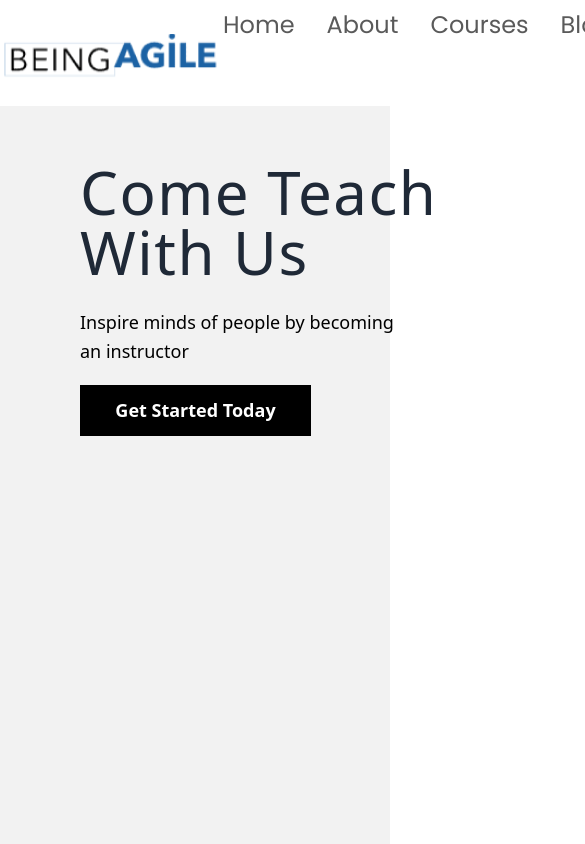
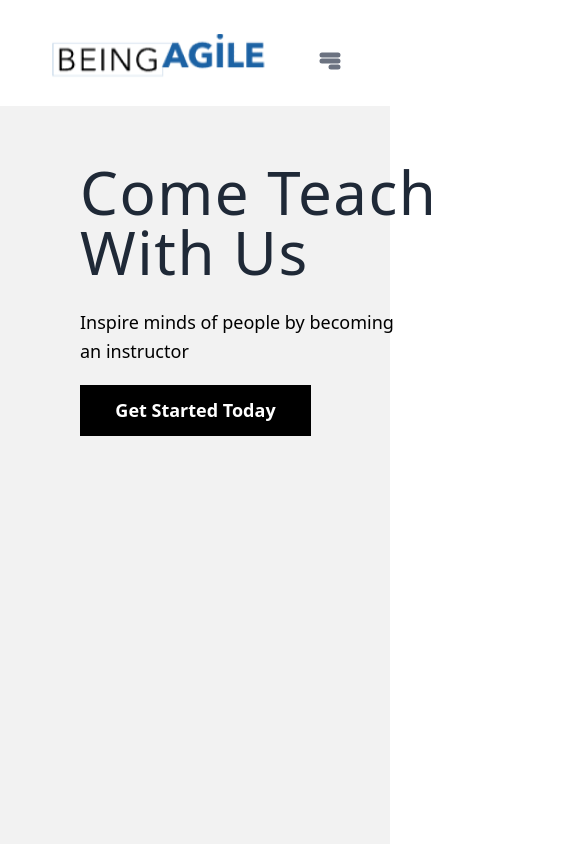
Before and after one commit to prakharjuit/being-agile, a React (Vite) app in the folder frontend/: page /teach in a window 390 px wide. Shown: the top 844 px of the page, 585 px wide, since content can reach past the window. Built offline with nearby package versions, Linux system fonts and the light colour scheme.

Commit message:
navbar dropdown

```diff
--- a/frontend/package.json
+++ b/frontend/package.json
@@ -10,7 +10,9 @@
     "preview": "vite preview"
   },
   "dependencies": {
+    "bootstrap": "^5.3.3",
     "react": "^18.2.0",
+    "react-bootstrap": "^2.10.2",
     "react-dom": "^18.2.0",
     "react-router-dom": "^6.22.3"
   },
--- a/frontend/src/components/Navbar/Navbar.jsx
+++ b/frontend/src/components/Navbar/Navbar.jsx
@@ -1,26 +1,150 @@
-import React from 'react'
-import logo from '../../pictures/logo.png'
-import './Navbar.css';
+import React, { useState } from "react";
+import logo from "../../pictures/logo.png";
+import "./Navbar.css";
+import Dropdown from 'react-bootstrap/Dropdown';
 
 const Navbar = () => {
+  const [showMenu, setShowMenu] = useState(false);
+
+  const toggleMenu = () => {
+    setShowMenu(!showMenu);
+  };
+
   return (
     <>
-    <nav className='justify-evenly flex'>
-      <img src={logo} className='hover:cursor-pointer'/>
-      <ul>
+      <nav className="justify-evenly flex">
+        <img src={logo} className="hover:cursor-pointer" />
 
-            <li className=''><a href="/">Home</a></li>
-            <li className=''><a href="about">About</a></li>
-            <li className=''><a href="courses">Courses</a></li>
-            <li className=''><a href="#blogs">Blogs</a></li>
-            <li className='pr-20'><a href="teach">Teach With Us</a></li>
-        <li className='bg-black hover:bg-slate-900 py-1 px-3 rounded'><a className='text-white text-sm' href="#contact">Contact Us</a></li>
-      </ul>
+        {/* Desktop Menu */}
+        <ul className={`hidden lg:flex ${showMenu ? 'hidden' : ''}`}>
+          <li className="">
+            <a href="/">Home</a>
+          </li>
+          <li className="">
+            <a href="about">About</a>
+          </li>
+          <li className="">
+            <a href="courses">Courses</a>
+          </li>
+          <li className="">
+            <a href="#blogs">Blogs</a>
+          </li>
+          <li className="pr-20 min-w-5">
+            <a href="teach">Teach With Us</a>
+          </li>
+          <li className="bg-black hover:bg-slate-900 py-1 px-3 rounded">
+            <a className="text-white text-sm" href="#contact">
+              Contact Us
+            </a>
+          </li>
+        </ul>
 
-    </nav>
+        {/* Mobile Menu Button */}
+        <button className="lg:hidden" onClick={toggleMenu}>
+          <svg
+            className="w-6 h-6 text-gray-500 hover:text-gray-700"
+            fill="none"
+            stroke="currentColor"
+            viewBox="0 0 24 24"
+            xmlns="http://www.w3.org/2000/svg"
+          >
+            {showMenu ? (
+              <path
+                strokeLinecap="round"
+                strokeLinejoin="round"
+                strokeWidth="5"
+                d="M6 18L18 6M6 6l12 12"
+              />
+            ) : (
+              <path
+                strokeLinecap="round"
+                strokeLinejoin="round"
+                strokeWidth="5"
+                d="M4 6h16M4 12h16m-7 6h7"
+              />
+            )}
+          </svg>
+        </button>
+
+        {/* Mobile Menu */}
+        <ul className={` lg:hidden ${showMenu ? 'block' : 'hidden'} mt-96 delay-75 duration-100 bg-slate-50 z-10 rounded-lg p-4 transition-all  flex flex-col`}>
+        <img src={logo} className="hover:cursor-pointer" />
+          <li className="">
+            <a href="/">Home</a>
+          </li>
+          <li className="">
+            <a href="about">About</a>
+          </li>
+          <li className="">
+            <a href="courses">Courses</a>
+          </li>
+          <li className="">
+            <a href="#blogs">Blogs</a>
+          </li>
+          <li className="pr-20">
+            <a href="teach">Teach With Us</a>
+          </li>
+          <li className="bg-black hover:bg-slate-900 py-1 px-3 rounded">
+            <a className="text-white text-sm" href="#contact">
+              Contact Us
+            </a>
+          </li>
+        </ul>
+      </nav>
     </>
+  );
+};
 
-  )
-}
+export default Navbar;
 
-export default Navbar
+
+
+
+// import React from "react";
+// import logo from "../../pictures/logo.png";
+// import "./Navbar.css";
+
+// const Navbar = () => {
+//   return (
+//     <>
+//       <nav className="justify-evenly flex">
+//         <img src={logo} className="hover:cursor-pointer" />
+//         <ul>
+//           <li className="">
+//             <a href="/">Home</a>
+//           </li>
+//           <li className="">
+//             <a href="about">About</a>
+//           </li>
+//           <li className="">
+//             <a href="courses">Courses</a>
+//           </li>
+//           <li className="">
+//             <a href="#blogs">Blogs</a>
+//           </li>
+//           <li className="pr-20">
+//             <a href="teach">Teach With Us</a>
+//           </li>
+//           <li className="bg-black hover:bg-slate-900 py-1 px-3 rounded">
+//             <a className="text-white text-sm" href="#contact">
+//               Contact Us
+//             </a>
+//           </li>
+//         </ul>
+//         <select>
+//           <option value="" selected="selected">
+//             Select
+//           </option>
+
+//           <option value="/">Home</option>
+//           <option value="/collections/all">Books</option>
+//           <option value="/blogs/five-simple-steps-blog">Blog</option>
+//           <option value="/pages/about-us">About Us</option>
+//           <option value="/pages/support">Support</option>
+//         </select>
+//       </nav>
+//     </>
+//   );
+// };
+
+// export default Navbar;
```
Also changed, not shown: 1 other file (tests, documents, lock files or other folders).
